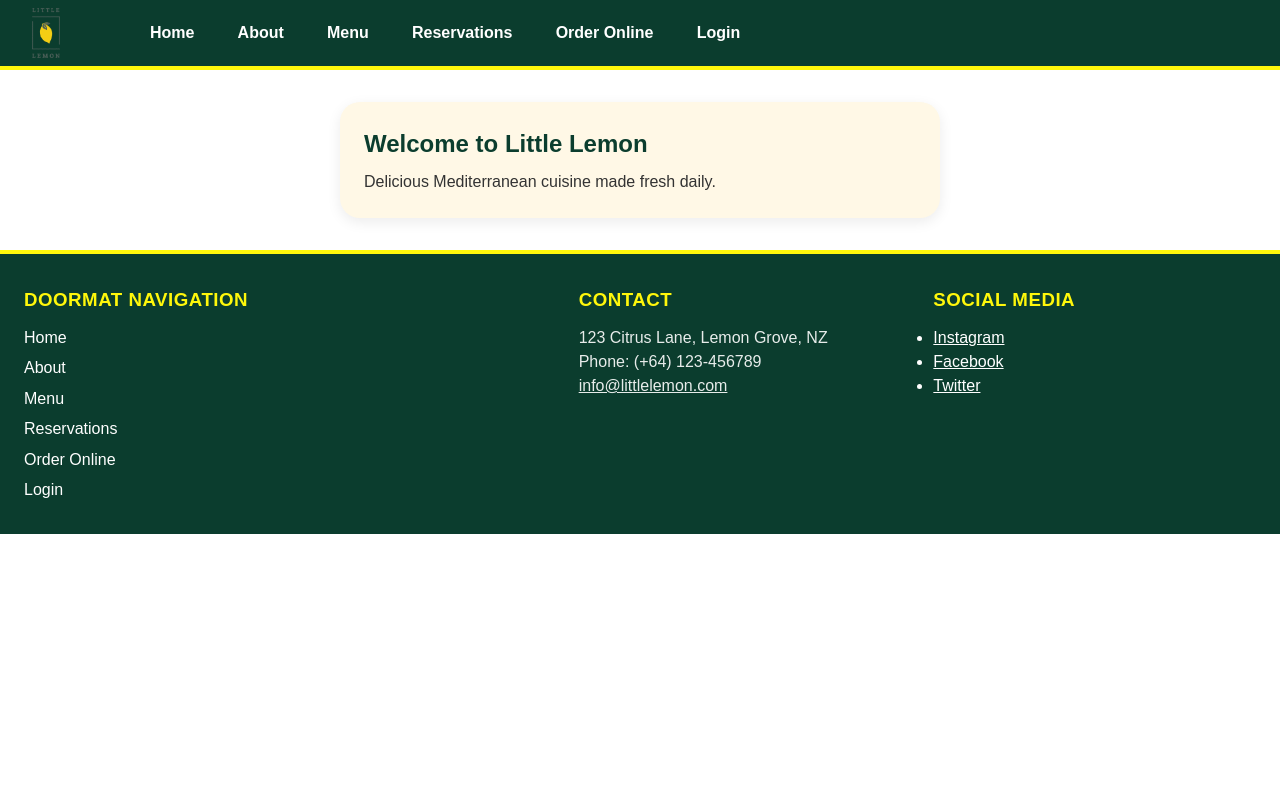
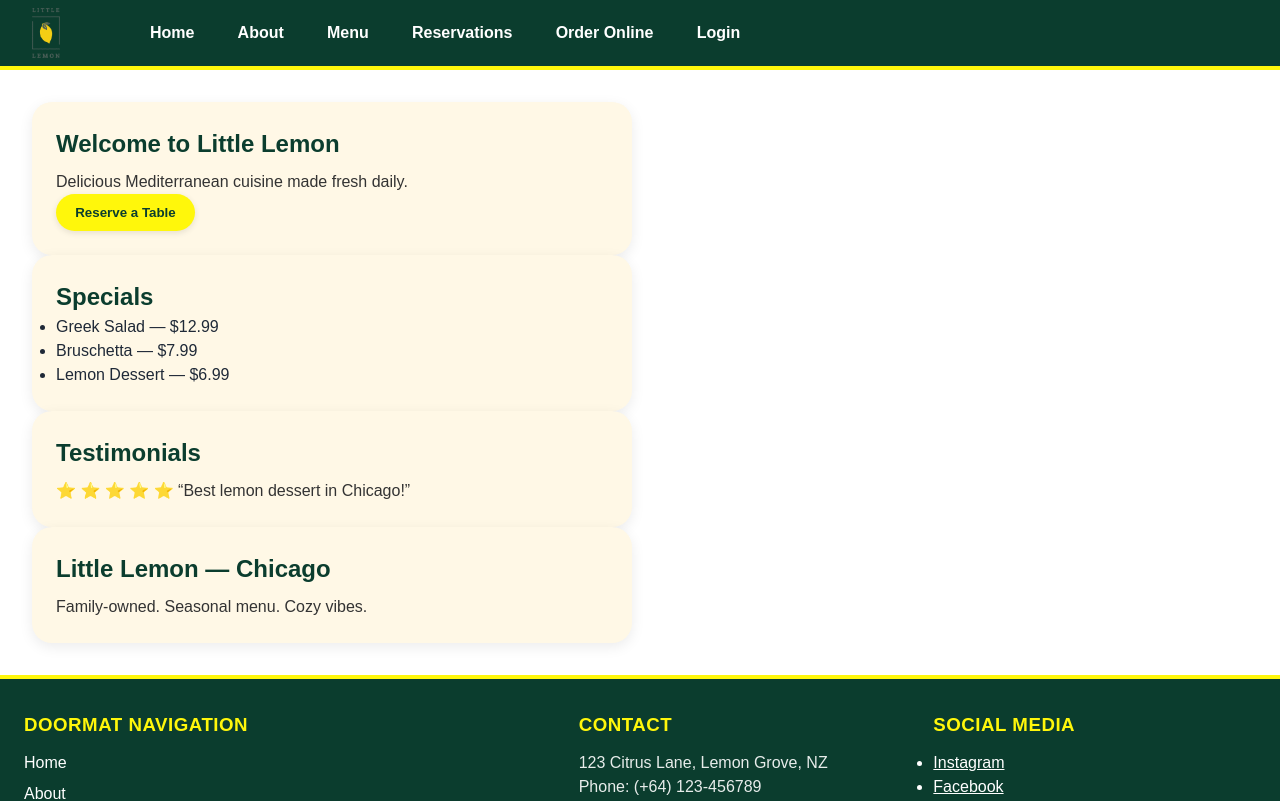
Before and after one commit to Dandaman290903/little-lemon-assignment, a React (Create React App) app: page / in a window 1280 px wide. Shown: the top 801 px of the page. Built offline with nearby package versions, Linux system fonts and the light colour scheme.

Commit message:
changed hyperlinks to react links and styled home page

```diff
--- a/package.json
+++ b/package.json
@@ -9,6 +9,7 @@
     "@testing-library/user-event": "^13.5.0",
     "react": "^19.2.0",
     "react-dom": "^19.2.0",
+    "react-router-dom": "^7.9.5",
     "react-scripts": "5.0.1",
     "web-vitals": "^2.1.4"
   },
--- a/src/App.css
+++ b/src/App.css
@@ -49,8 +49,7 @@ nav a:focus {
 }
 
 main {
-  display: flex;
-  flex-wrap: wrap;
+  display: block;
   justify-content: center;
   padding: 2rem;
   gap: 2rem;
--- a/src/App.js
+++ b/src/App.js
@@ -1,16 +1,27 @@
+import React from 'react';
 import './App.css';
-import Header from './components/Header';
-import Main from './components/Main';
-import Footer from './components/Footer';
+import { BrowserRouter, Routes, Route } from "react-router-dom";
+import Header from "./components/Header";
+import Footer from "./components/Footer";
+import HomePage from "./components/HomePage";
+import BookingPage from "./components/BookingPage";
 
 function App() {
   return (
-    <>
+    <BrowserRouter>
       <Header />
-      <Main />
+      <main>
+        <Routes>
+          <Route path="/" element={<HomePage />} />
+          <Route path="/booking" element={<BookingPage />} />
+          <Route path="/about" element={<section><h2>About</h2></section>} />
+          <Route path="/menu" element={<section><h2>Menu</h2></section>} />
+          <Route path="/order" element={<section><h2>Order Online</h2></section>} />
+          <Route path="/login" element={<section><h2>Login</h2></section>} />
+        </Routes>
+      </main>
       <Footer />
-    </>
+    </BrowserRouter>
   );
 }
-
 export default App;
--- /dev/null
+++ b/src/components/BookingPage.jsx
@@ -0,0 +1,8 @@
+export default function BookingPage() {
+  return (
+    <section>
+      <h2>Reservations</h2>
+      <p>Booking form coming soon.</p>
+    </section>
+  );
+}
--- /dev/null
+++ b/src/components/CallToAction.jsx
@@ -0,0 +1,9 @@
+export default function CallToAction() {
+  return (
+    <section>
+      <h1>Welcome to Little Lemon</h1>
+      <p>Delicious Mediterranean cuisine made fresh daily.</p>
+      <button className="btn">Reserve a Table</button>
+    </section>
+  );
+}
--- /dev/null
+++ b/src/components/Chicago.jsx
@@ -0,0 +1,8 @@
+export default function Chicago() {
+  return (
+    <section>
+      <h2>Little Lemon — Chicago</h2>
+      <p>Family-owned. Seasonal menu. Cozy vibes.</p>
+    </section>
+  );
+}
--- /dev/null
+++ b/src/components/CustomersSay.jsx
@@ -0,0 +1,8 @@
+export default function CustomersSay() {
+  return (
+    <section>
+      <h2>Testimonials</h2>
+      <p>⭐ ⭐ ⭐ ⭐ ⭐ “Best lemon dessert in Chicago!”</p>
+    </section>
+  );
+}
--- a/src/components/Header.js
+++ b/src/components/Header.js
@@ -1,19 +1,19 @@
-function Header() {
+import { Link, NavLink } from "react-router-dom";
+
+export default function Header() {
   return (
     <header>
-      <img src="/logo.png" alt="Little Lemon logo" />
+      <Link to="/"><img src="/logo.png" alt="Little Lemon logo" /></Link>
       <nav aria-label="Main navigation">
         <ul>
-          <li><a href="#home">Home</a></li>
-          <li><a href="#about">About</a></li>
-          <li><a href="#menu">Menu</a></li>
-          <li><a href="#reservations">Reservations</a></li>
-          <li><a href="#order">Order Online</a></li>
-          <li><a href="#login">Login</a></li>
+          <li><NavLink to="/" end>Home</NavLink></li>
+          <li><NavLink to="/about">About</NavLink></li>
+          <li><NavLink to="/menu">Menu</NavLink></li>
+          <li><NavLink to="/booking">Reservations</NavLink></li>
+          <li><NavLink to="/order">Order Online</NavLink></li>
+          <li><NavLink to="/login">Login</NavLink></li>
         </ul>
       </nav>
     </header>
   );
 }
-
-export default Header;
--- /dev/null
+++ b/src/components/HomePage.jsx
@@ -0,0 +1,15 @@
+import CallToAction from "./CallToAction";
+import Specials from "./Specials";
+import CustomersSay from "./CustomersSay";
+import Chicago from "./Chicago";
+
+export default function HomePage() {
+  return (
+    <>
+      <CallToAction />
+      <Specials />
+      <CustomersSay />
+      <Chicago />
+    </>
+  );
+}
--- /dev/null
+++ b/src/components/Specials.jsx
@@ -0,0 +1,15 @@
+const items = [
+  { id: 1, name: "Greek Salad", price: "$12.99" },
+  { id: 2, name: "Bruschetta", price: "$7.99" },
+  { id: 3, name: "Lemon Dessert", price: "$6.99" },
+];
+export default function Specials() {
+  return (
+    <section>
+      <h2>Specials</h2>
+      <ul>
+        {items.map(i => <li key={i.id}>{i.name} — {i.price}</li>)}
+      </ul>
+    </section>
+  );
+}
```
Also changed, not shown: 1 other file (tests, documents, lock files or other folders).
